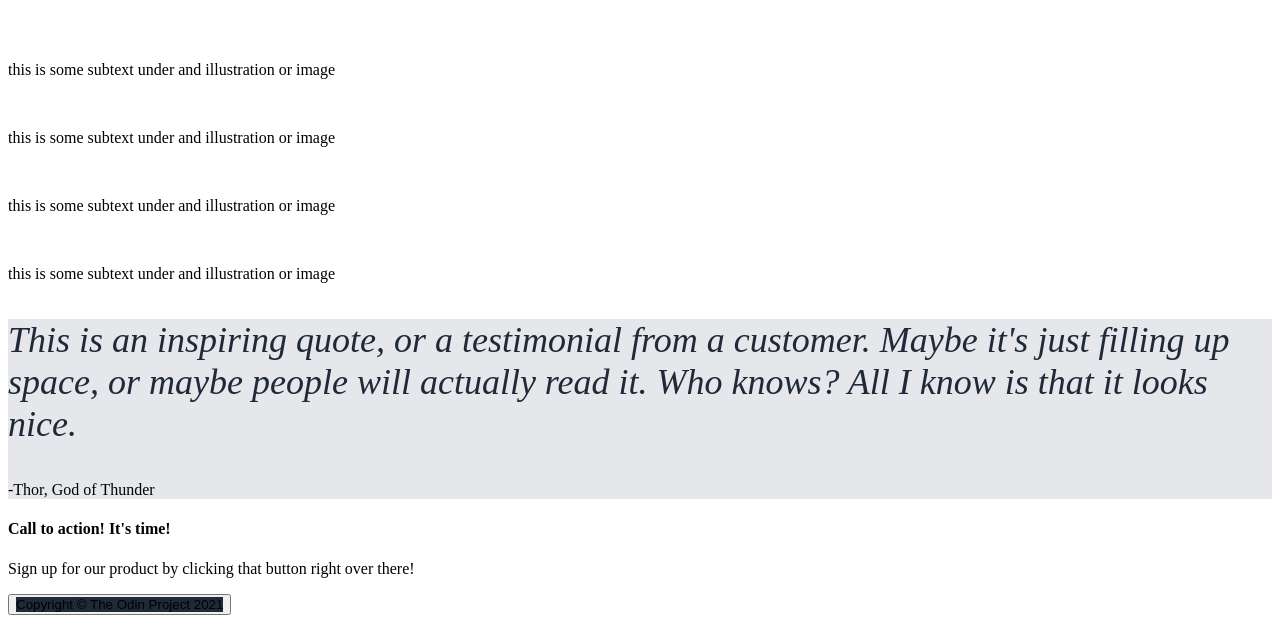
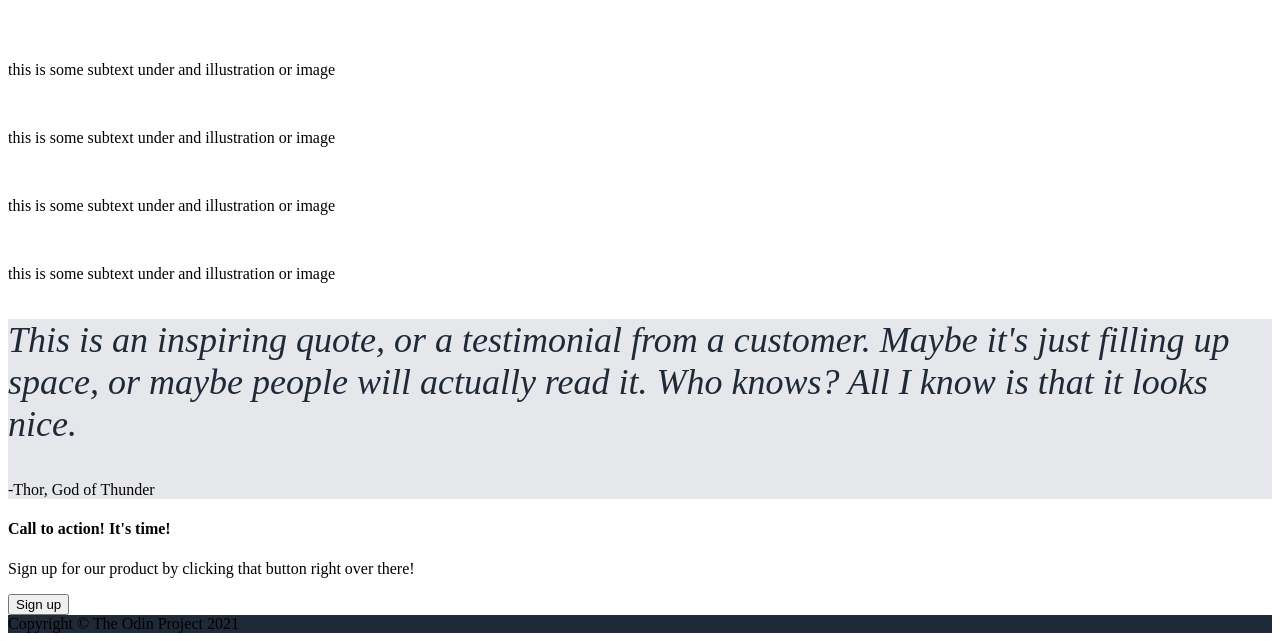
Before and after one commit to Miguel-Con-Queso/TOP-CSS-Project, a plain HTML site: page index.html in a window 1280 px wide. Shown: the part 347-988 px from the top of the page. Drawn offline with Linux system fonts and the light colour scheme.

Commit message:
fixed bot-sign-up button

```diff
--- a/index.html
+++ b/index.html
@@ -63,7 +63,7 @@
         <h4>Call to action! It's time!</h4>
         <p>Sign up for our product by clicking that button right over there!</p>
       </div>
-      <button class="bot-sign-up"
+      <button class="bot-sign-up">Sign up</button>
     </div>
 
     <footer class="feet">Copyright &copy The Odin Project 2021</footer>
```
